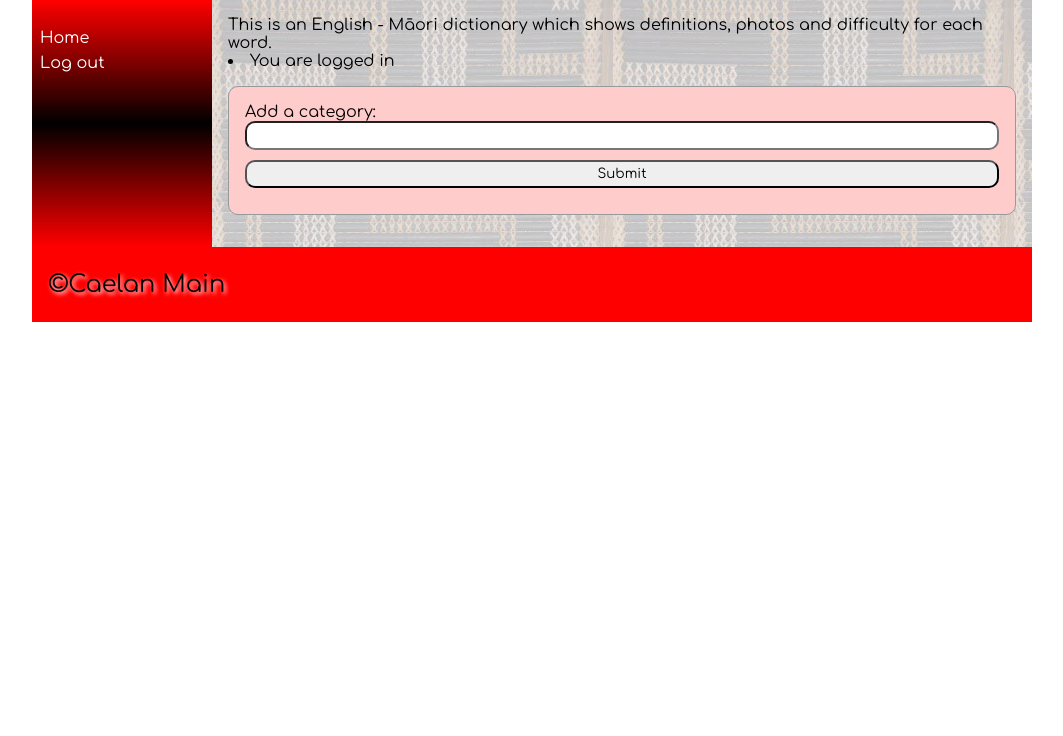
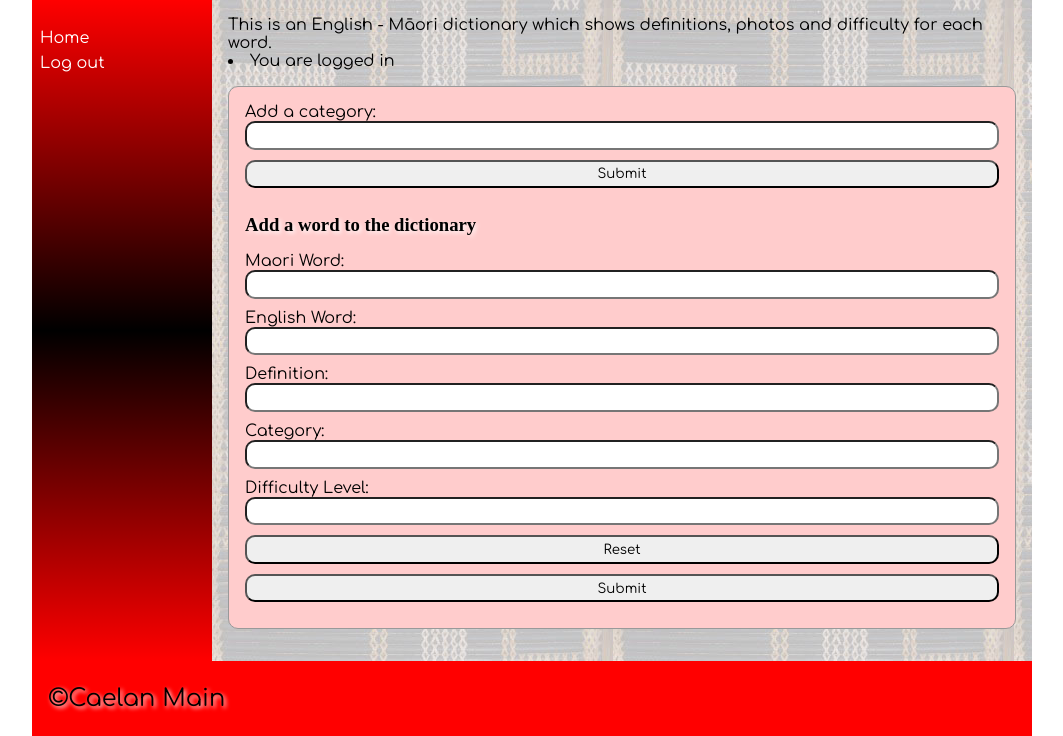
Before and after one commit to CommunistPear/maoridictionary, a Flask app: page / in a window 1280 px wide. Shown: the part 101-837 px from the top of the page, without its empty margins (108-1171 px from the left). Before the commit the page ends 423 px from the top, so only its background shows below. Run offline with Flask 2, Linux system fonts and the light colour scheme; a user stored in the database is signed in; data that the repository does not hold is empty; some web fonts are replaced.

Commit message:
28/07/21 14:20

```diff
--- a/templates/home.html
+++ b/templates/home.html
@@ -16,6 +16,42 @@
         <div class="form-group">
             <div class="form-element"><input type="submit"></div>
         </div>
+
+        <h3>Add a word to the dictionary</h3>
+        <div class="form-group">
+            <div class="form-label"><label for="maori_word">Maori Word:</label></div>
+            <div class="form-element"><input type="text" name="maori_word" id="maori_word" required></div>
+        </div>
+
+        <div class="form-group">
+            <div class="form-label"><label for="first_name">English Word:</label></div>
+            <div class="form-element"><input type="text" name="first_name" id="first_name" required></div>
+        </div>
+
+        <div class="form-group">
+            <div class="form-label"><label for="definition">Definition:</label></div>
+            <div class="form-element"><input type="text" name="definition" id="definition" min="9" max="13" step="1" required></div>
+        </div>
+
+        <div class="form-group">
+            <div class="form-label"><label for="category">Category:</label></div>
+            <div class="form-element"><input type="number" name="category" id="category" min="1" max="21999" step="1" required></div>
+        </div>
+
+        <div class="form-group">
+            <div class="form-label"><label for="email">Difficulty Level:</label></div>
+            <div class="form-element"><input type="number" name="email" id="email" required></div>
+        </div>
+
+        <div class="form-group">
+            <div></div>
+            <div class="form-element"><input type="reset"></div>
+        </div>
+
+        <div class="form-group">
+            <div></div>
+            <div class="form-element"><input type="submit"></div>
+        </div>
     </form>
 
 {% else %}
```
